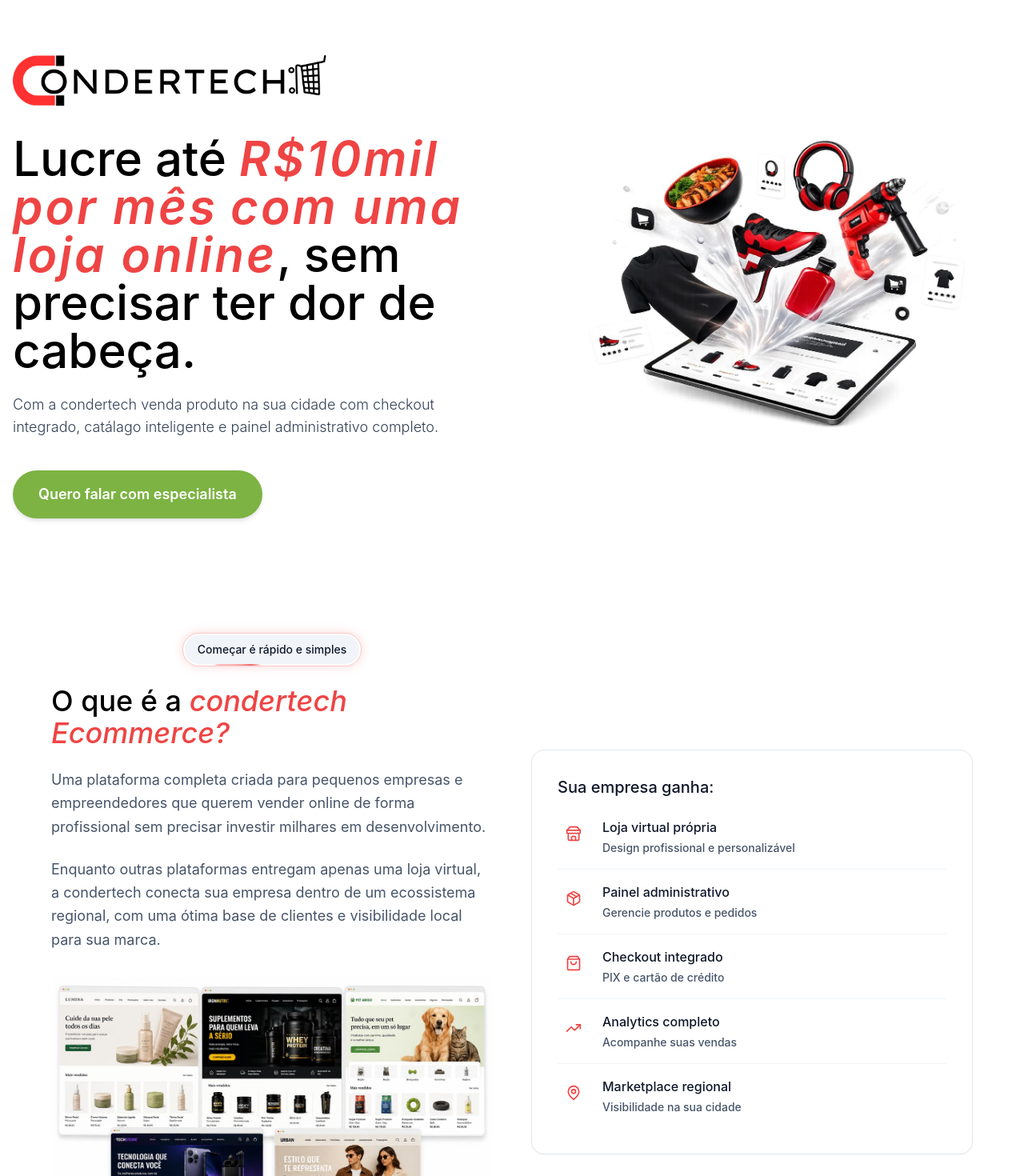
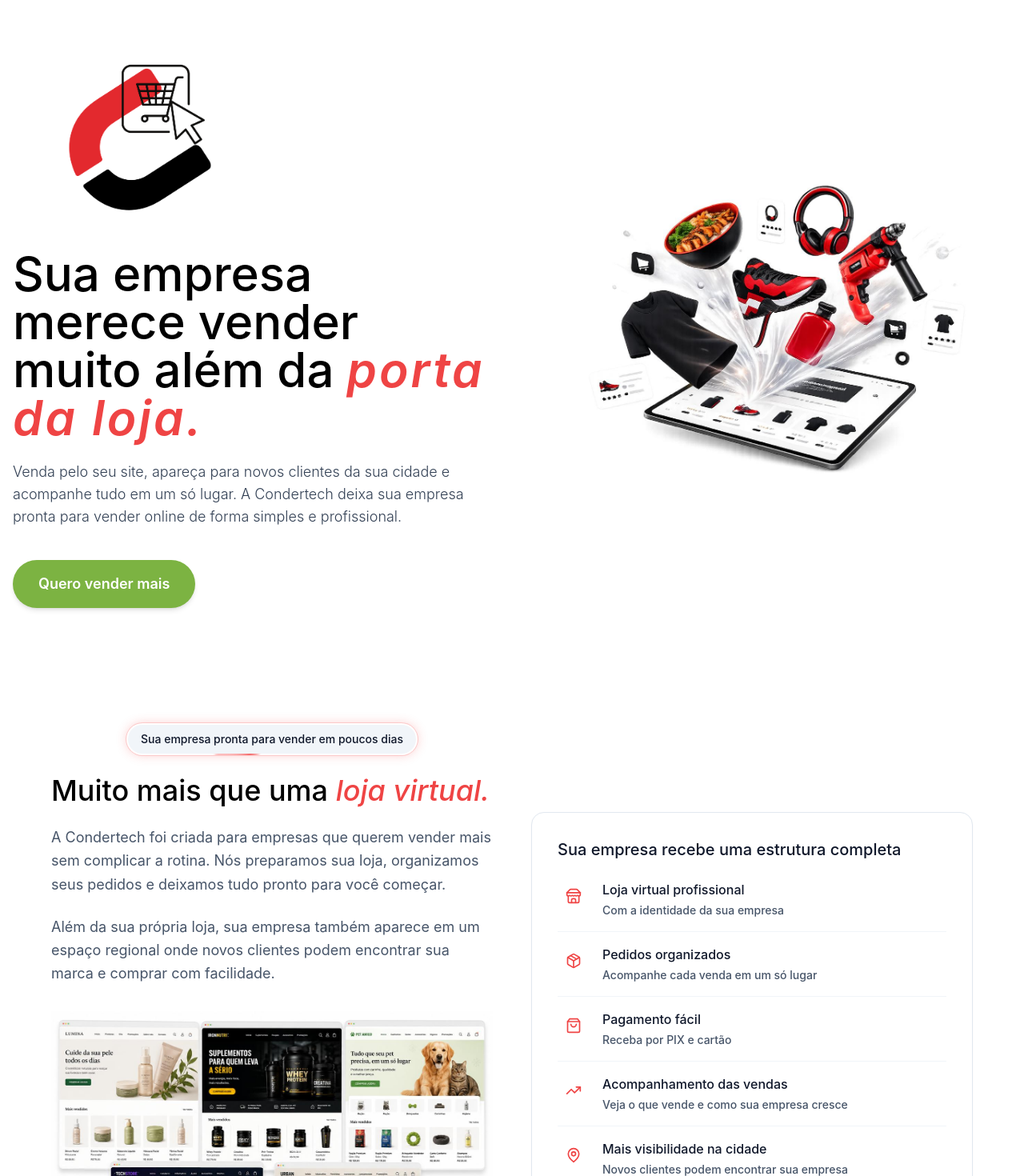
Before and after one commit to Fcondera/condertechpage, a Next.js app in the folder project/: page /ecommerce in a window 1280 px wide. Shown: the top 1470 px of the page at 80% size. Built offline with nearby package versions, Linux system fonts and the light colour scheme.

Commit message:
update ecommerce visuals and favicon

```diff
--- a/project/src/utils/metadata.ts
+++ b/project/src/utils/metadata.ts
@@ -36,9 +36,9 @@ function buildMetadata({
     keywords,
     metadataBase: new URL(SITE_URL),
     icons: {
-      icon: "/image/logocondertech.png",
-      shortcut: "/image/logocondertech.png",
-      apple: "/image/logocondertech.png",
+      icon: "/image/logohtml.png",
+      shortcut: "/image/logohtml.png",
+      apple: "/image/logohtml.png",
     },
     alternates: {
       canonical: url,
--- a/project/src/views/EcommercePage.tsx
+++ b/project/src/views/EcommercePage.tsx
@@ -24,31 +24,29 @@ export default function EcommercePage() {
           <div className="grid lg:grid-cols-2 gap-12 items-center max-w-7xl mx-auto">
             <div>
               <img
-                src="/image/hero-05.png"
+                src="/image/logoecommerce.png"
                 alt="CONDERTECH"
-                className="h-14 md:h-20 mb-6"
+                className="h-44 md:h-56 w-auto mx-auto md:mx-0 mb-6"
               />
               <h1 className="font-cabinet text-4xl md:text-5xl lg:text-6xl font-medium text-black mb-6 leading-tight">
-                Lucre até{" "}
+                Sua empresa merece vender muito além da{" "}
                 <span className="text-red-500 italic font-semibold tracking-wide md:tracking-wider">
-                  R$10mil por mês
-                </span>{" "}
-                <span className="text-red-500 italic font-semibold tracking-wide md:tracking-wider">
-                  com uma loja online
+                  porta da loja.
                 </span>
-                , sem precisar ter dor de cabeça.
               </h1>
               <p className="text-base md:text-lg font-light text-slate-700 mb-10 leading-relaxed max-w-3xl">
-                Com a condertech venda produto na sua cidade com checkout
-                integrado, catálago inteligente e painel administrativo
-                completo.
+                Venda pelo seu site, apareça para novos clientes da sua cidade e
+                acompanhe tudo em um só lugar. A Condertech deixa sua empresa
+                pronta para vender online de forma simples e profissional.
               </p>
-              <button
-                type="button"
+              <a
+                href="https://wa.me/5592982054683?text=Olá!%20Quero%20conhecer%20a%20Condertech%20Commerce%20e%20vender%20mais%20pela%20internet."
+                target="_blank"
+                rel="noopener noreferrer"
                 className="inline-flex items-center justify-center px-8 py-4 rounded-full bg-[rgb(124,179,66)] text-white text-lg font-semibold shadow-md hover:bg-[rgb(104,159,46)] transition-colors"
               >
-                Quero falar com especialista
-              </button>
+                Quero vender mais
+              </a>
             </div>
             <div className="relative">
               <img
@@ -71,27 +69,24 @@ export default function EcommercePage() {
                   <div className="spark-border rounded-full p-[2px]">
                     <div className="inline-flex items-center gap-2 bg-slate-100 rounded-full px-4 py-2">
                       <span className="text-sm font-medium text-slate-900">
-                        Começar é rápido e simples
+                        Sua empresa pronta para vender em poucos dias
                       </span>
                     </div>
                   </div>
                 </div>
                 <h2 className="font-cabinet text-3xl md:text-4xl font-medium text-black mb-6 leading-tight">
-                  O que é a{" "}
-                  <span className="text-red-500 italic">
-                    condertech Ecommerce?
-                  </span>
+                  Muito mais que uma{" "}
+                  <span className="text-red-500 italic">loja virtual.</span>
                 </h2>
                 <p className="text-lg text-slate-600 mb-6 leading-relaxed">
-                  Uma plataforma completa criada para pequenos empresas e
-                  empreendedores que querem vender online de forma profissional
-                  sem precisar investir milhares em desenvolvimento.
+                  A Condertech foi criada para empresas que querem vender mais
+                  sem complicar a rotina. Nós preparamos sua loja, organizamos
+                  seus pedidos e deixamos tudo pronto para você começar.
                 </p>
                 <p className="text-lg text-slate-600 mb-8 leading-relaxed">
-                  Enquanto outras plataformas entregam apenas uma loja virtual,
-                  a condertech conecta sua empresa dentro de um ecossistema
-                  regional, com uma ótima base de clientes e visibilidade local
-                  para sua marca.
+                  Além da sua própria loja, sua empresa também aparece em um
+                  espaço regional onde novos clientes podem encontrar sua marca
+                  e comprar com facilidade.
                 </p>
                 <img
                   src="/image/hero-03.jpeg"
@@ -102,34 +97,34 @@ export default function EcommercePage() {
               <div>
                 <div className="bg-white rounded-2xl p-8 border border-slate-200 shadow-sm">
                   <h3 className="text-xl font-medium text-slate-900 mb-6">
-                    Sua empresa ganha:
+                    Sua empresa recebe uma estrutura completa
                   </h3>
                   <div className="space-y-4">
                     {[
                       {
                         icon: Store,
-                        text: "Loja virtual própria",
-                        desc: "Design profissional e personalizável",
+                        text: "Loja virtual profissional",
+                        desc: "Com a identidade da sua empresa",
                       },
                       {
                         icon: Package,
-                        text: "Painel administrativo",
-                        desc: "Gerencie produtos e pedidos",
+                        text: "Pedidos organizados",
+                        desc: "Acompanhe cada venda em um só lugar",
                       },
                       {
                         icon: ShoppingBag,
-                        text: "Checkout integrado",
-                        desc: "PIX e cartão de crédito",
+                        text: "Pagamento fácil",
+                        desc: "Receba por PIX e cartão",
                       },
                       {
                         icon: TrendingUp,
-                        text: "Analytics completo",
-                        desc: "Acompanhe suas vendas",
+                        text: "Acompanhamento das vendas",
+                        desc: "Veja o que vende e como sua empresa cresce",
                       },
                       {
                         icon: MapPin,
-                        text: "Marketplace regional",
-                        desc: "Visibilidade na sua cidade",
+                        text: "Mais visibilidade na cidade",
+                        desc: "Novos clientes podem encontrar sua empresa",
                       },
                     ].map((item, idx) => (
                       <div
@@ -163,11 +158,11 @@ export default function EcommercePage() {
           <div className="max-w-6xl mx-auto">
             <div className="text-center mb-16">
               <h2 className="font-cabinet text-3xl md:text-4xl font-bold text-slate-900 mb-4">
-                Marketplace Regional
+                Sua empresa pode ser encontrada todos os dias
               </h2>
               <p className="text-lg text-slate-600 max-w-2xl mx-auto">
-                Sua empresa aparecendo para toda sua cidade com visibilidade
-                profissional.
+                Além da sua loja, sua marca também aparece para pessoas que
+                procuram produtos e serviços na sua cidade.
               </p>
             </div>
 
@@ -175,7 +170,7 @@ export default function EcommercePage() {
               <img
                 src="/image/hero-02.jpeg"
                 alt="Marketplace regional CONDERTECH"
-                className="w-full max-w-4xl mx-auto h-auto rounded-xl object-contain"
+                className="w-[90%] md:w-full max-w-4xl mx-auto h-auto rounded-xl object-contain"
               />
             </div>
 
@@ -185,12 +180,13 @@ export default function EcommercePage() {
                   <div className="inline-flex items-center gap-2 bg-white border border-slate-200 rounded-lg px-4 py-2 mb-4">
                     <MapPin className="w-4 h-4 text-slate-700" />
                     <span className="text-sm font-medium text-slate-700">
-                      Presença regional
+                      Mais pessoas encontrando sua empresa
                     </span>
                   </div>
                   <p className="text-lg text-slate-700 mb-6 leading-relaxed">
-                    Além da loja virtual própria, sua empresa também aparece
-                    dentro do marketplace regional da CONDERTECH.
+                    Sua empresa ganha uma página própria e também aparece no
+                    Marketplace Regional Condertech, aumentando as chances de
+                    ser encontrada por novos clientes.
                   </p>
                   <div className="bg-white rounded-lg p-4 border border-slate-200">
                     <p className="text-xs font-semibold text-slate-500 mb-2">
@@ -206,28 +202,24 @@ export default function EcommercePage() {
                     <BarChart3 className="w-6 h-6 text-red-500 flex-shrink-0" />
                     <div>
                       <span className="text-xl font-bold text-slate-900">
-                        5x mais
+                        Mais
                       </span>
                       <span className="text-sm text-slate-600 ml-1">
-                        alcance na região
+                        oportunidades de venda
                       </span>
                     </div>
                   </div>
                   <div className="grid grid-cols-2 gap-x-6 gap-y-2">
                     <div>
                       <p className="text-xs font-semibold text-slate-500 uppercase mb-2">
-                        Clientes encontram
+                        Sua empresa ganha
                       </p>
                       <ul className="space-y-1.5">
                         {[
-                          "Restaurantes",
-                          "Marmitarias",
-                          "Lojas de roupas",
-                          "Cosméticos",
-                          "Conveniências",
-                          "Farmácias",
-                          "Eletrônicos",
-                          "Serviços locais",
+                          "Mais visitas para sua loja",
+                          "Mais pessoas conhecendo sua marca",
+                          "Mais chances de vender",
+                          "Mais presença na cidade",
                         ].map((item, idx) => (
                           <li
                             key={idx}
@@ -241,14 +233,14 @@ export default function EcommercePage() {
                     </div>
                     <div>
                       <p className="text-xs font-semibold text-slate-500 uppercase mb-2">
-                        Isso gera
+                        Na prática
                       </p>
                       <ul className="space-y-1.5">
                         {[
-                          "Mais visibilidade orgânica",
-                          "Tráfego compartilhado",
-                          "Descoberta facilitada",
-                          "Crescimento regional",
+                          "O cliente encontra",
+                          "Escolhe os produtos",
+                          "Faz o pagamento",
+                          "Você recebe o pedido",
                         ].map((item, idx) => (
                           <li
                             key={idx}
@@ -274,10 +266,13 @@ export default function EcommercePage() {
           <div className="max-w-6xl mx-auto">
             <div className="text-center mb-16">
               <h2 className="font-cabinet text-3xl md:text-4xl font-bold text-slate-900 mb-4 leading-tight">
-                Como <span className="text-red-500 italic">funciona?</span>
+                Começar é{" "}
+                <span className="text-red-500 italic">
+                  mais fácil do que parece.
+                </span>
               </h2>
               <p className="text-lg text-slate-600">
-                Processo simples e rápido em 4 etapas
+                Nossa equipe prepara tudo para você em quatro etapas
               </p>
             </div>
 
@@ -285,23 +280,23 @@ export default function EcommercePage() {
               {[
                 {
                   step: "1",
-                  title: "Criamos sua estrutura",
-                  desc: "Configuramos sua loja profissional com sua identidade.",
+                  title: "Criamos sua loja",
+                  desc: "Configuramos a página com a identidade da sua empresa.",
                 },
                 {
                   step: "2",
-                  title: "Sua empresa entra no marketplace",
-                  desc: "Sua marca começa a aparecer regionalmente.",
+                  title: "Sua empresa ganha visibilidade",
+                  desc: "Novos clientes passam a encontrar seu negócio.",
                 },
                 {
                   step: "3",
-                  title: "Você recebe pedidos online",
-                  desc: "Tudo centralizado em um painel administrativo simples.",
+                  title: "Você começa a vender",
+                  desc: "Os pedidos chegam organizados em um único lugar.",
                 },
                 {
                   step: "4",
-                  title: "Sua operação cresce",
-                  desc: "Mais clientes, mais presença digital e mais vendas.",
+                  title: "Sua empresa cresce",
+                  desc: "Mais clientes, mais organização e mais vendas.",
                 },
               ].map((item, idx) => (
                 <div
@@ -335,13 +330,33 @@ export default function EcommercePage() {
         </div>
       </section>
 
+      {/* Venda 24 horas */}
+      <section className="py-20 bg-slate-50">
+        <div className="container mx-auto px-4">
+          <div className="max-w-5xl mx-auto text-center">
+            <span className="inline-flex items-center rounded-full bg-white border border-slate-200 px-4 py-2 text-sm font-semibold text-slate-700 mb-6">
+              Sua loja continua vendendo mesmo quando você fecha as portas
+            </span>
+            <h2 className="font-cabinet text-3xl md:text-5xl font-bold text-slate-900 mb-6 leading-tight">
+              Sua empresa aberta para vendas{" "}
+              <span className="text-red-500 italic">24 horas por dia.</span>
+            </h2>
+            <p className="text-lg text-slate-600 max-w-3xl mx-auto leading-relaxed">
+              Seus clientes podem conhecer seus produtos, fazer o pedido e pagar
+              de onde estiverem. Você recebe tudo de forma organizada e
+              acompanha as vendas em um único lugar.
+            </p>
+          </div>
+        </div>
+      </section>
+
       {/* Planos */}
       <section id="planos" className="py-20 bg-white">
         <div className="container mx-auto px-4">
           <div className="max-w-6xl mx-auto">
             <div className="mb-16">
               <h2 className="font-cabinet text-4xl md:text-6xl font-medium text-slate-900 mb-8 leading-tight">
-                Planos e preços para o{" "}
+                Escolha o plano ideal para o{" "}
                 <span className="text-red-500 italic">seu negócio.</span>
               </h2>
 
@@ -393,7 +408,8 @@ export default function EcommercePage() {
                       </div>
                     </div>
                     <p className="text-slate-600 mb-6 text-sm">
-                      Ideal para pequenos negócios começarem a vender online.
+                      Para pequenos negócios que querem começar de forma
+                      simples.
                     </p>
 
                     <ul className="space-y-3 mb-8">
@@ -442,7 +458,8 @@ export default function EcommercePage() {
                       </div>
                     </div>
                     <p className="text-white/80 mb-6 text-sm">
-                      Nosso plano mais recomendado para empresas em crescimento.
+                      Para empresas que querem vender mais e crescer com
+                      organização.
                     </p>
 
                     <ul className="space-y-3 mb-8">
@@ -490,7 +507,8 @@ export default function EcommercePage() {
                       </div>
                     </div>
                     <p className="text-slate-600 mb-6 text-sm">
-                      Para operações maiores e empresas que querem escalar.
+                      Para empresas maiores que precisam de mais controle e
+                      atendimento.
                     </p>
 
                     <ul className="space-y-3 mb-8">
@@ -576,7 +594,7 @@ export default function EcommercePage() {
               <img
                 src="/image/ecme-06.PNG"
                 alt="Demonstração do ecommerce"
-                className="w-full h-auto object-contain rounded-xl shadow-md"
+                className="w-[90%] md:w-full mx-auto h-auto object-contain rounded-xl shadow-md"
               />
             </div>
           </div>
@@ -590,10 +608,11 @@ export default function EcommercePage() {
             <div className="text-center mb-16">
               <h2 className="font-cabinet text-3xl md:text-4xl font-bold text-slate-900 mb-4 leading-tight">
                 Por que escolher a{" "}
-                <span className="text-red-500 italic">condertech?</span>
+                <span className="text-red-500 italic">Condertech?</span>
               </h2>
               <p className="text-lg text-slate-600">
-                Tecnologia profissional com estrutura empresarial
+                Porque vender online precisa ser simples para você e para o
+                cliente
               </p>
             </div>
 
@@ -605,33 +624,33 @@ export default function EcommercePage() {
               />
               <div className="bg-white p-8 rounded-xl border border-slate-200 hover:shadow-md transition-shadow">
                 <h3 className="text-xl font-bold text-slate-900 mb-4">
-                  Estrutura completa para crescer
+                  Tudo o que sua empresa precisa para vender melhor
                 </h3>
                 <ul className="space-y-3">
                   {[
                     {
                       icon: Shield,
-                      text: "Estrutura profissional pronta para operar",
+                      text: "Loja pronta para receber pedidos",
                     },
                     {
                       icon: MapPin,
-                      text: "Marketplace regional para ampliar alcance",
+                      text: "Mais visibilidade para sua marca na cidade",
                     },
                     {
                       icon: ShoppingBag,
-                      text: "Checkout completo com PIX e cartão",
+                      text: "Pagamento por PIX e cartão",
                     },
                     {
                       icon: Zap,
-                      text: "Performance otimizada para seus clientes",
+                      text: "Compra rápida pelo celular ou computador",
                     },
                     {
                       icon: TrendingUp,
-                      text: "Crescimento escalável conforme sua operação",
+                      text: "Planos que acompanham o crescimento da empresa",
                     },
                     {
                       icon: BarChart3,
-                      text: "Analytics integrado para decisões mais rápidas",
+                      text: "Relatórios simples para acompanhar as vendas",
                     },
                   ].map((item, idx) => (
                     <li key={idx} className="flex items-start gap-3 text-sm">
@@ -652,11 +671,12 @@ export default function EcommercePage() {
           <div className="max-w-6xl mx-auto">
             <div className="text-center mb-16">
               <h2 className="font-cabinet text-3xl md:text-4xl font-bold text-slate-900 mb-4 leading-tight">
-                Para quem é essa{" "}
-                <span className="text-red-500 italic">solução?</span>
+                Feito para empresas que{" "}
+                <span className="text-red-500 italic">querem crescer.</span>
               </h2>
               <p className="text-lg text-slate-600">
-                A Condertech Ecommerce é ideal para diversos tipos de negócios:
+                Se sua empresa vende produtos ou serviços, ela pode vender mais
+                e trabalhar com mais organização.
               </p>
             </div>
 
@@ -695,18 +715,28 @@ export default function EcommercePage() {
               <div className="spark-border rounded-full p-[2px]">
                 <div className="inline-flex items-center gap-2 bg-slate-100 rounded-full px-4 py-2">
                   <span className="text-sm font-medium text-slate-900">
-                    Começar é rápido e simples
+                    Sua empresa pronta para vender em poucos dias
                   </span>
                 </div>
               </div>
             </div>
             <h2 className="font-cabinet text-3xl md:text-5xl font-bold text-slate-900 mb-6 leading-tight">
-              Pronto para começar sua operação digital?
+              Sua próxima venda pode começar hoje.
             </h2>
             <p className="text-lg md:text-xl text-slate-600 mb-10 leading-relaxed max-w-2xl mx-auto">
-              Sua empresa pronta para vender online dentro do maior ecossistema
-              regional da cidade. Configure em 48h.
+              Todos os dias, pessoas procuram empresas como a sua na internet.
+              Com a Condertech, sua marca aparece, vende e acompanha tudo em um
+              só lugar.
             </p>
+
+            <a
+              href="https://wa.me/5592982054683?text=Olá!%20Quero%20uma%20demonstração%20da%20Condertech%20Commerce."
+              target="_blank"
+              rel="noopener noreferrer"
+              className="inline-flex items-center justify-center px-8 py-4 rounded-full bg-[rgb(124,179,66)] text-white text-lg font-semibold shadow-md hover:bg-[rgb(104,159,46)] transition-colors"
+            >
+              Solicitar demonstração
+            </a>
 
             <div className="mt-10 pt-10 border-t border-slate-200">
               <div className="grid grid-cols-3 gap-8 max-w-2xl mx-auto">
@@ -714,20 +744,20 @@ export default function EcommercePage() {
                   <div className="text-3xl font-bold text-slate-900 mb-1">
                     48h
                   </div>
-                  <div className="text-sm text-slate-500">Setup completo</div>
+                  <div className="text-sm text-slate-500">Loja configurada</div>
                 </div>
                 <div>
                   <div className="text-3xl font-bold text-slate-900 mb-1">
                     R$0
                   </div>
-                  <div className="text-sm text-slate-500">Taxa de setup</div>
+                  <div className="text-sm text-slate-500">Para começar</div>
                 </div>
                 <div>
                   <div className="text-3xl font-bold text-slate-900 mb-1">
-                    24/7
+                    24h
                   </div>
                   <div className="text-sm text-slate-500">
-                    Suporte disponível
+                    Plataforma disponível
                   </div>
                 </div>
               </div>
```
Also changed, not shown: project/public/image/logoecommerce.png (added), project/public/image/logohtml.png (added).
